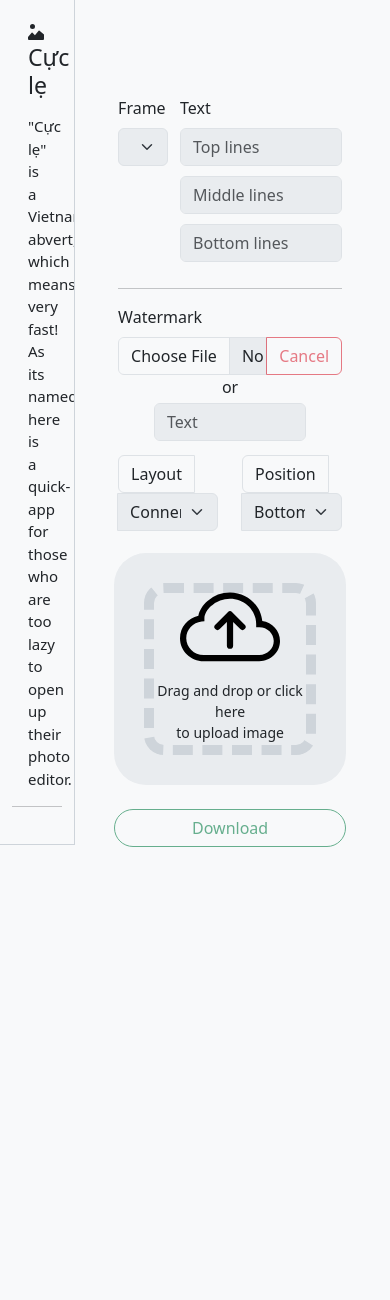
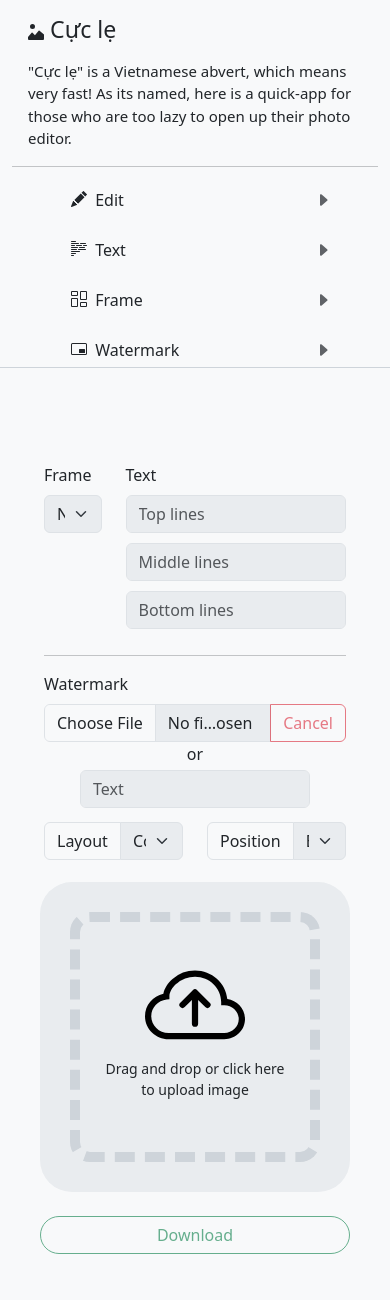
Before and after one commit to congchuahiep/Cuc-le, a Flask app: page / in a window 390 px wide. Shown: the top 1300 px of the page. Before the commit the page ends 847 px from the top, so only its background shows below. Run offline with Flask 3, Linux system fonts and the light colour scheme.

Commit message:
Add files via upload

```diff
--- a/static/dropimage.js
+++ b/static/dropimage.js
@@ -7,6 +7,7 @@ const form = document.getElementById("edit-image");
 const inputWatermark = document.getElementById("edit-input-watermark");
 const cancelWatermark = document.getElementById("cancel-upload-watermark");
 const selectFrame = document.getElementById("edit-frame");
+const downloadButton = document.getElementById("downloadButton")
 
 
 let debounceTimer;
@@ -71,7 +72,6 @@ function uploadImage() {
 
         // Upload thành công sẽ mở form
         var openForm = document.querySelectorAll('[id^="edit-"]');
-
         openForm.forEach(function (openForm) {
           openForm.disabled = false;
         });
@@ -212,7 +212,7 @@ function autoSubmitForm() {
       setWatermarkPosition.disabled = true;
   }
 
-
+  downloadButton.disabled = false;
   // Sử dụng Fetch API gửi tín hiệu lên server
   fetch('/update_data', {
     method: 'POST',
@@ -223,10 +223,11 @@ function autoSubmitForm() {
   })
     .then(response => response.json())
     .then(data => {
-      console.log(data)
+      console.log(data);
+      const token = data.token;
       const imgElement = new Image();
       const randomParam = Math.random();
-      imgElement.src = `static/images/exports/${nameImage}?random=${randomParam}`;
+      imgElement.src = `static/images/exports/${nameImage}?random=${randomParam}&token=${token}`;
       console.log(imgElement.src);
       imgElement.onload = function () {
         imageView.style.backgroundImage = `url(${imgElement.src})`;
@@ -235,13 +236,3 @@ function autoSubmitForm() {
     })
     .catch(error => console.error('Error:', error));
 }
-
-window.addEventListener('unload', function (event) {
-  fetch('/cleanup', {
-    method: 'POST',
-    headers: {
-      'Content-Type': 'application/json',
-    },
-    body: JSON.stringify({ action: 'cleanup' }),
-  });
-});
--- a/static/style.css
+++ b/static/style.css
@@ -1,6 +1,3 @@
-body {
-    width: 90vw;
-}
 
 .sidebar {
     position: fixed;
@@ -10,7 +7,8 @@ body {
     height: 100%;
     outline: 1px solid #ced4da;
     z-index: 1;
-    overflow-x: hidden;
+    overflow: auto;
+    /* overflow-x: hidden; */
 }
 
 p {
@@ -19,7 +17,7 @@ p {
 }
 
 .content {
-    margin-left: 19vw;
+    margin-left: 18vw;
     width: 80vw;
 }
 
@@ -45,6 +43,18 @@ p {
 
 .dim:hover {
     background-color: #f8f9fa;
+}
+
+.sidebarLink {
+    display: flex;
+    padding: 5px;
+    transition: all 0.15s ease-in;
+}
+
+.sidebarLink:hover {
+    background-color: #ced4da;
+    border-radius: 20px;
+    box-shadow: #adb5bd;
 }
 
 #image-preview {
@@ -92,12 +102,24 @@ p {
     font-size: 14px;
 }
 
-@media screen and (max-height: 450px) {
-    .sidenav {
-        padding-top: 15px;
+
+@media screen and (max-width: 960px) {
+    .sidebar {
+      width: 100%;
+      height: auto;
+      position: relative;
     }
+    .sidebar a {float: left;}
+    .content {
+        margin-left: 0;
+        width: 100vw;
+    }
+  }
 
-    .sidenav a {
-        font-size: 18px;
-    }
+a.button {
+    -webkit-appearance: button;
+    -moz-appearance: button;
+    appearance: button;
+
+    text-decoration: none;
 }
```
Also changed, not shown: static/contenttable.css (added), static/contenttable.js (added).
